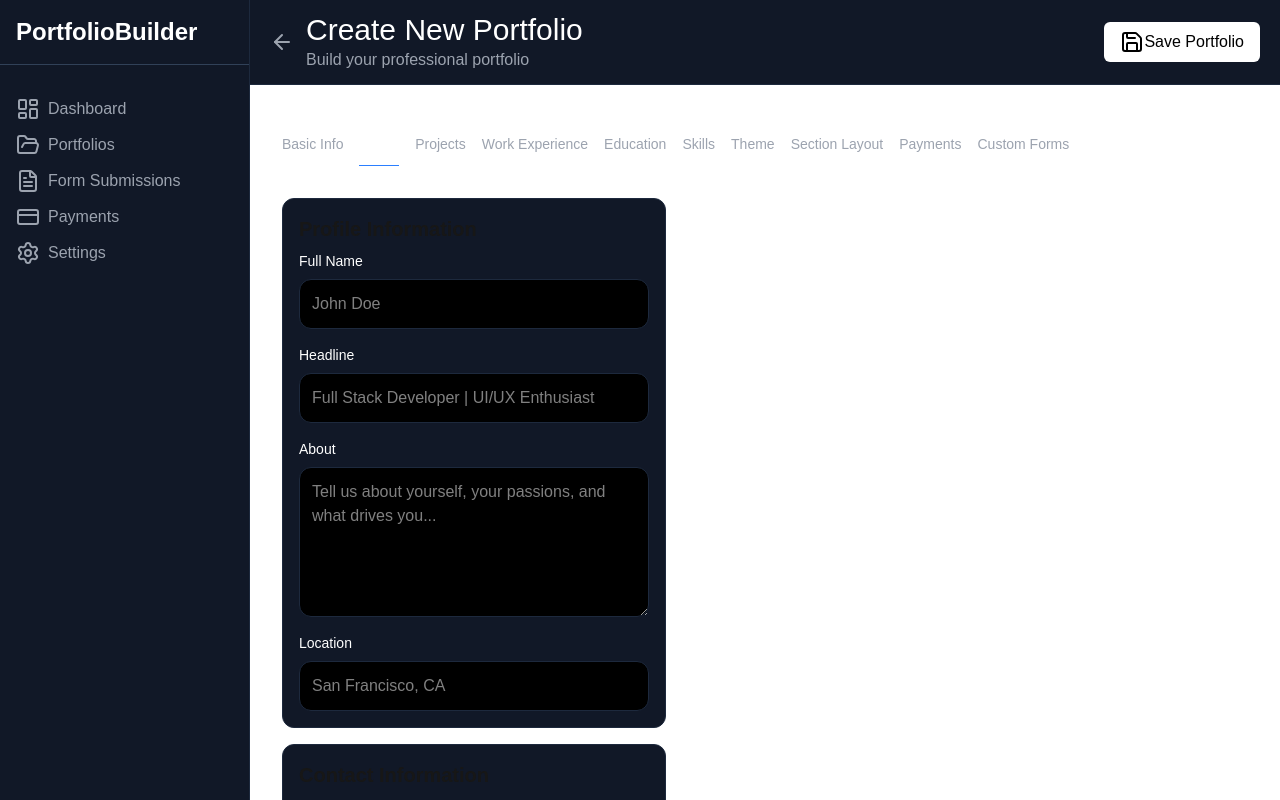
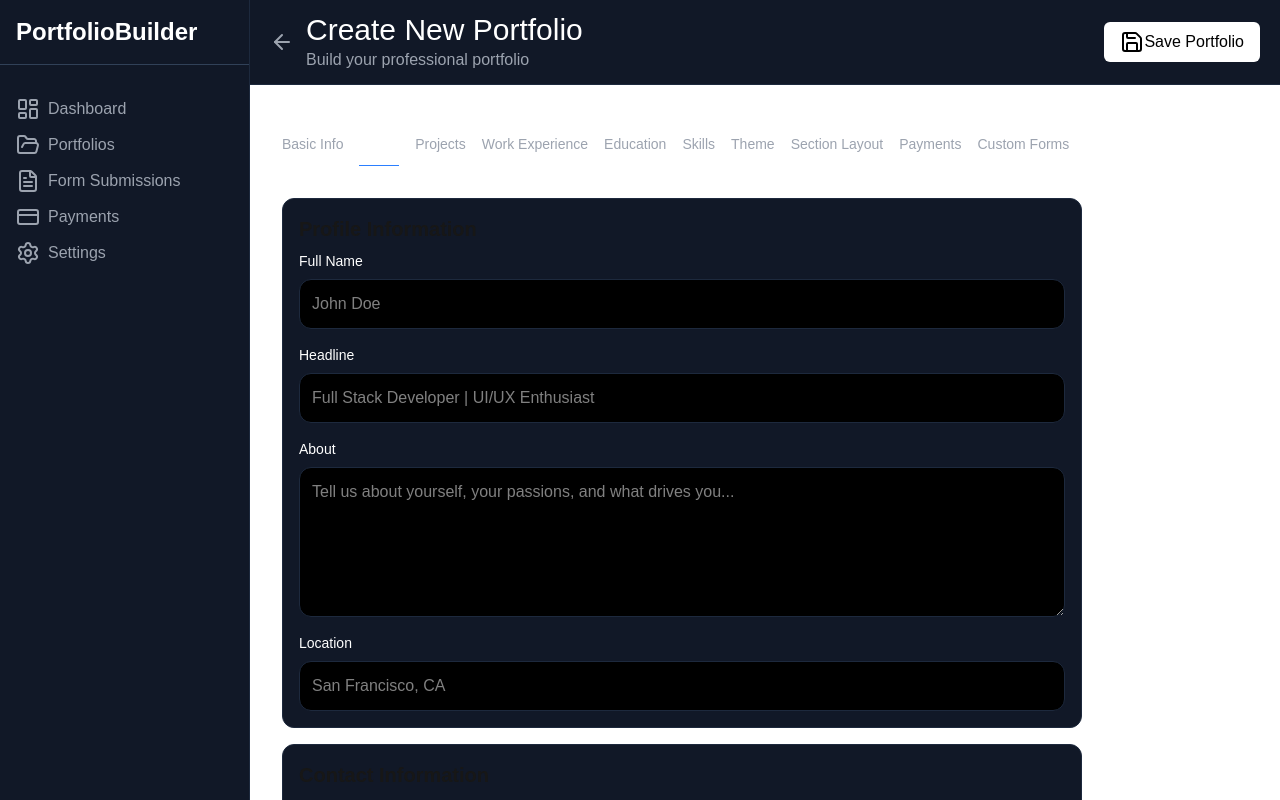
Before and after one commit to HereIsSee/porfolio-generation-website, a Next.js app: page /dashboard/portfolios/new in a window 1280 px wide. Both pictures are taken after a click on the button "Profile". Shown: the top 800 px of the page. Built offline with nearby package versions, Linux system fonts and the light colour scheme.

Commit message:
Fix dashboard portofio css

```diff
--- a/app/dashboard/portfolios/_components/Profile.tsx
+++ b/app/dashboard/portfolios/_components/Profile.tsx
@@ -21,7 +21,7 @@ export default function Profile({ profile, onChange }: ProfileProps) {
 
   return (
     <div className="flex flex-col gap-4">
-      <div className="flex w-full flex-col gap-2 rounded-xl border border-solid border-slate-800 bg-surface-1 p-4 max-w-sm">
+      <div className="flex flex-col gap-2 rounded-xl border border-solid border-slate-800 bg-surface-1 p-4">
         <h1 className="text-xl font-semibold">Profile Information</h1>
 
         <div className="flex flex-col gap-4">
@@ -99,7 +99,7 @@ export default function Profile({ profile, onChange }: ProfileProps) {
         </div>
       </div>
 
-      <div className="flex w-full flex-col gap-2 rounded-xl border border-solid border-slate-800 bg-surface-1 p-4 max-w-sm">
+      <div className="flex w-full flex-col gap-2 rounded-xl border border-solid border-slate-800 bg-surface-1 p-4">
         <h1 className="text-xl font-semibold">Contact Information</h1>
 
         <div className="flex flex-col gap-4">
@@ -181,17 +181,17 @@ export default function Profile({ profile, onChange }: ProfileProps) {
                 <span className="text-sm font-medium">Add</span>
               </button>
             </div>
-
-            <div className="flex gap-2">
+            {/* This part */}
+            <div className="flex gap-2 flex-wrap">
               <input
                 type="text"
                 placeholder="Label (eg. Twitter)"
-                className="rounded-xl border border-slate-800 bg-background p-3 text-primary transition-colors focus:border-blue-500 focus:outline-none"
+                className="flex-1 min-w-0 rounded-xl border border-slate-800 bg-background p-3 text-primary transition-colors focus:border-blue-500 focus:outline-none"
               />
               <input
                 type="text"
                 placeholder="URL"
-                className="rounded-xl border border-slate-800 bg-background p-3 text-primary transition-colors focus:border-blue-500 focus:outline-none"
+                className="flex-1 min-w-0 rounded-xl border border-slate-800 bg-background p-3 text-primary transition-colors focus:border-blue-500 focus:outline-none"
               />
 
               <button className="inline-flex items-center justify-center rounded-xl bg-red-500/20 p-3 text-red-500 transition-colors hover:bg-red-500/10">
--- a/app/dashboard/portfolios/new/page.tsx
+++ b/app/dashboard/portfolios/new/page.tsx
@@ -98,7 +98,7 @@ export default function NewPortfolio() {
         </div>
       </div>
 
-      <div className="mt-8 flex justify-start">
+      <div className="mt-8 max-w-[800px]">
         {selectedTab === "Basic Info" && (
           <BasicInfo
             portfolio={portfolioData.portfolio}
```
